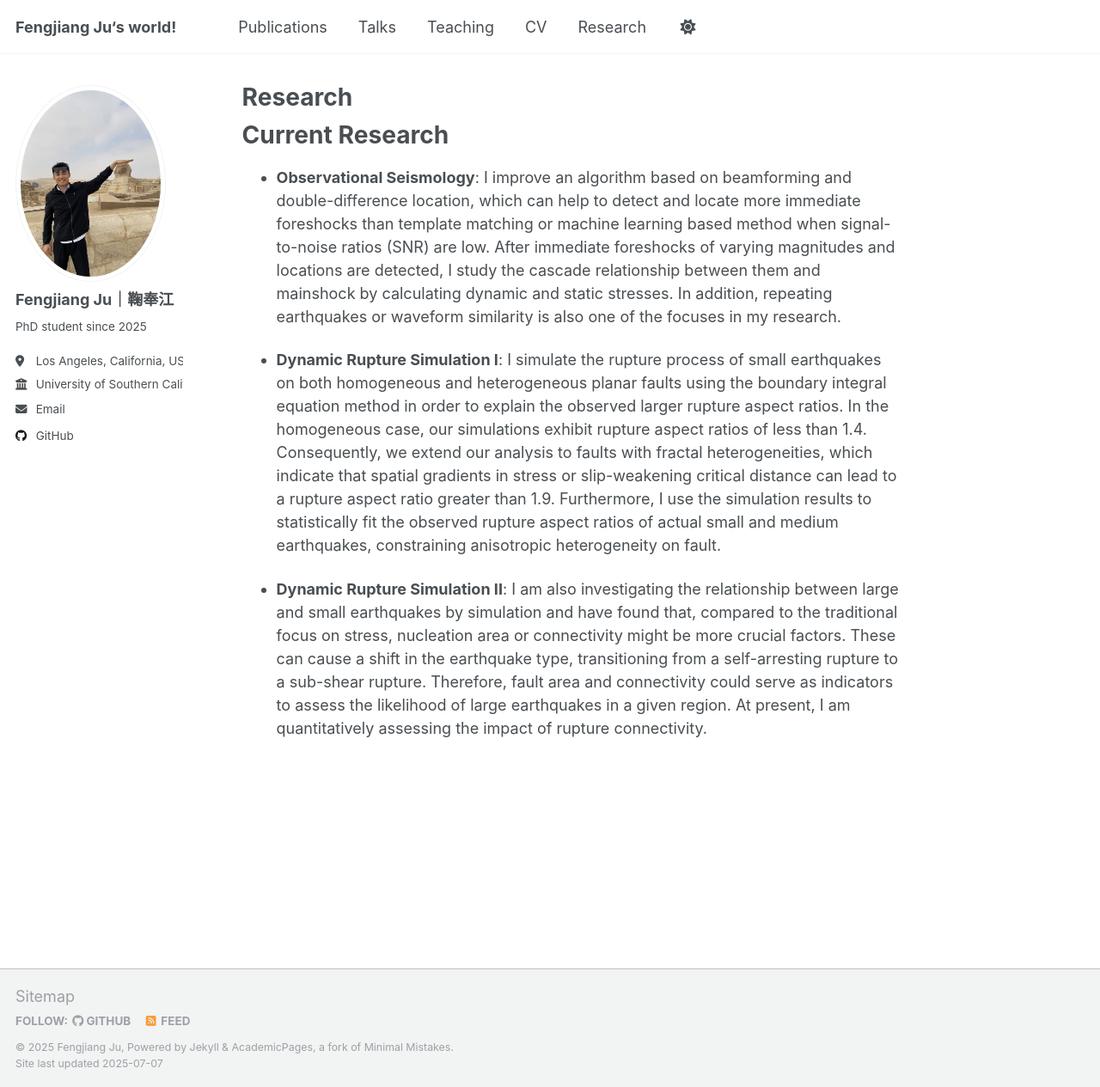
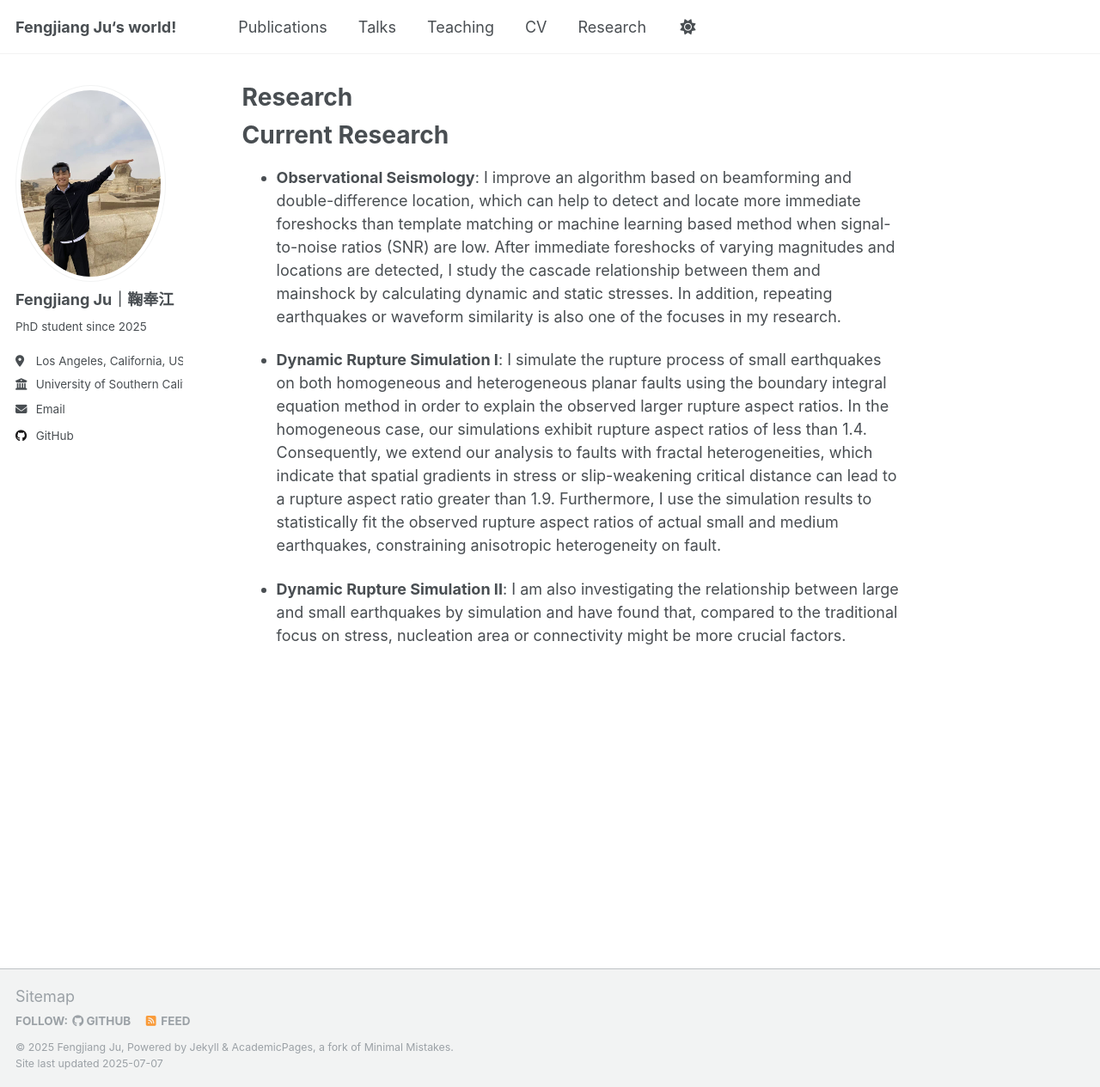
Before and after one commit to FengJiangJu/fengjiangju.github.io, a Jekyll site: the page built from _pages/research.md, in a window 1280 px wide and 1265 px high. Shown: the whole window at 86% size. Built offline with Jekyll 4.4.1, drawn with Linux system fonts in a browser that asks for light colours; a script that is not in the unit is left out.

Commit message:
Update research.md

```diff
--- a/_pages/research.md
+++ b/_pages/research.md
@@ -14,4 +14,5 @@ Current Research
 
 * **Dynamic Rupture Simulation I**: I simulate the rupture process of small earthquakes on both homogeneous and heterogeneous planar faults using the boundary integral equation method in order to explain the observed larger rupture aspect ratios. In the homogeneous case, our simulations exhibit rupture aspect ratios of less than 1.4. Consequently, we extend our analysis to faults with fractal heterogeneities, which indicate that spatial gradients in stress or slip-weakening critical distance can lead to a rupture aspect ratio greater than 1.9. Furthermore, I use the simulation results to statistically fit the observed rupture aspect ratios of actual small and medium earthquakes, constraining anisotropic heterogeneity on fault.
 
-* **Dynamic Rupture Simulation II**: I am also investigating the relationship between large and small earthquakes by simulation and have found that, compared to the traditional focus on stress, nucleation area or connectivity might be more crucial factors. These can cause a shift in the earthquake type, transitioning from a self-arresting rupture to a sub-shear rupture. Therefore, fault area and connectivity could serve as indicators to assess the likelihood of large earthquakes in a given region. At present, I am quantitatively assessing the impact of rupture connectivity.
+* **Dynamic Rupture Simulation II**: I am also investigating the relationship between large and small earthquakes by simulation and have found that, compared to the traditional focus on stress, nucleation area or connectivity might be more crucial factors.
+  <!--These can cause a shift in the earthquake type, transitioning from a self-arresting rupture to a sub-shear rupture. Therefore, fault area and connectivity could serve as indicators to assess the likelihood of large earthquakes in a given region. At present, I am quantitatively assessing the impact of rupture connectivity.-->
```
